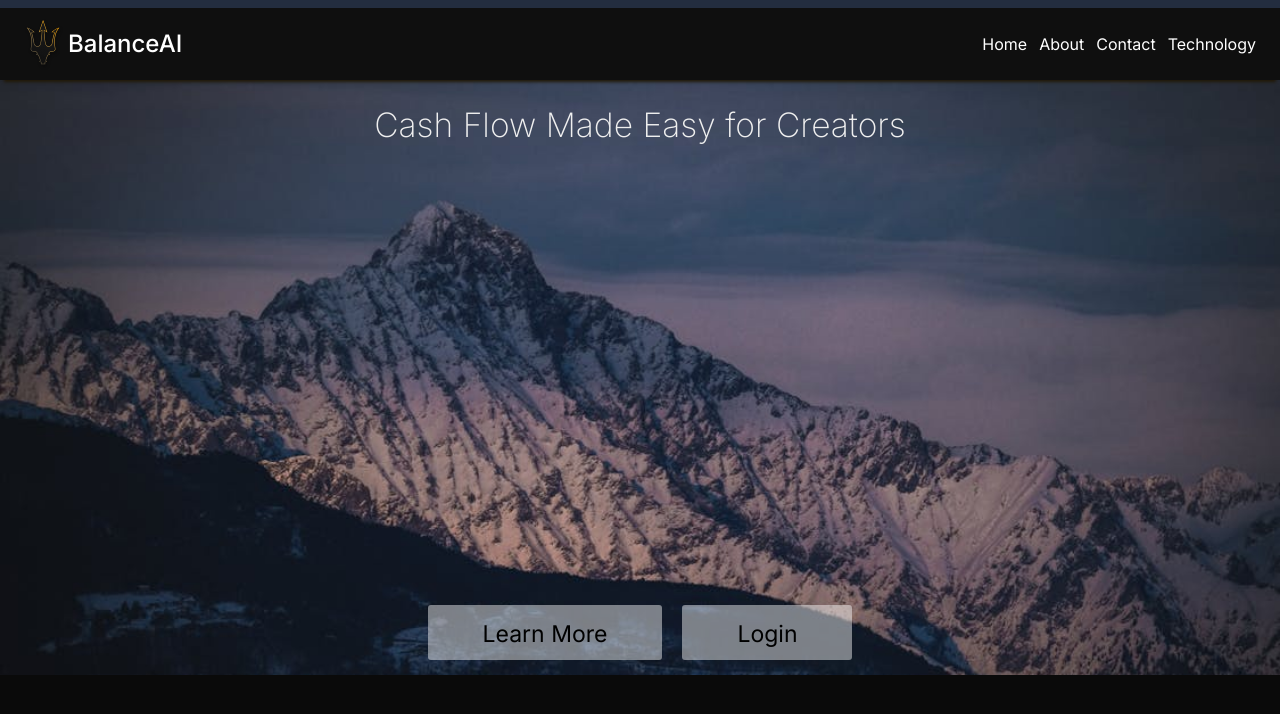
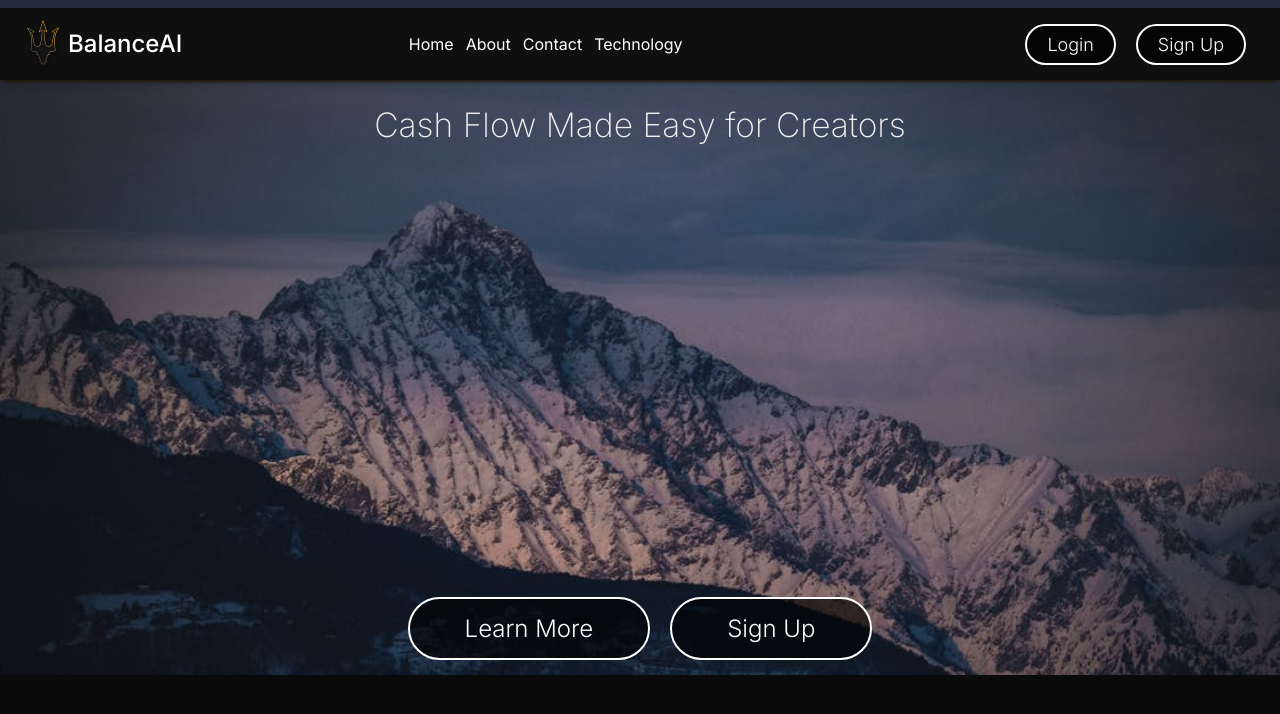
Before and after one commit to MahdiT54/BalAI-proto, a Next.js app in the folder balanceai-frontend/: page / in a window 1280 px wide. Shown: the top 714 px of the page. Built offline with nearby package versions, Linux system fonts and the light colour scheme.

Commit message:
nav buttons

```diff
--- a/balanceai-frontend/components/Hero.js
+++ b/balanceai-frontend/components/Hero.js
@@ -9,7 +9,7 @@ export default function Hero() {
         </h1>
         <div className={herostyles.hero__buttons}>
           <button className={herostyles["hero__buttons--learn"]}>Learn More</button>
-          <button className={herostyles["hero__buttons--login"]}>Login</button>
+          <button className={herostyles["hero__buttons--signup"]}>Sign Up</button>
         </div>
       </div>
     </div>
--- a/balanceai-frontend/components/Navbar.js
+++ b/balanceai-frontend/components/Navbar.js
@@ -5,7 +5,7 @@ import navstyles from "../styles/Navbar.module.css";
 export default function Navbar() {
   return (
     <nav className={navstyles.nav}>
-        <div className={navstyles.nav__login}></div>
+      <div className={navstyles.nav__login}></div>
       <div className={navstyles.nav__row}>
         <Link href="/">
           <figure className={navstyles.nav__logo}>
@@ -34,8 +34,11 @@ export default function Navbar() {
           <Link href="/technology">
             <li className={navstyles.nav__link}>Technology</li>
           </Link>
-
         </ul>
+          <div className={navstyles["nav__button--container"]}>
+            <button className={navstyles.nav__button}>Login</button>
+            <button className={navstyles.nav__button}>Sign Up</button>
+          </div>
       </div>
     </nav>
   );
--- a/balanceai-frontend/styles/Hero.module.css
+++ b/balanceai-frontend/styles/Hero.module.css
@@ -26,12 +26,21 @@
 }
 
 .hero__buttons--learn,
-.hero__buttons--login {
-  font-size: 23px;
-  padding: 15px 55px 12px 55px;
+.hero__buttons--signup {
   margin: 15px 10px;
-  background: rgba(255, 255, 255, 0.45);
-  border-radius: 3px;
+  padding: 15px 55px;
+  font-size: 24px;
+  font-weight: 300;
+  border: 2px solid white;
+  border-radius: 99px;
+  background: rgb(0, 0, 0, 0.65);
+  color: white;
+  transition: all 0.1s ease;
+}
+
+.hero__buttons--learn:hover,
+.hero__buttons--signup:hover {
+  background: rgb(7, 21, 0);
 }
 
 .hero__buttons--login {
--- a/balanceai-frontend/styles/Navbar.module.css
+++ b/balanceai-frontend/styles/Navbar.module.css
@@ -53,6 +53,26 @@
   color: #16a34a;
 }
 
+.nav__button {
+  margin: 15px 10px;
+  padding: 8px 20px;
+  font-size: 18px;
+  font-weight: 300;
+  border: 2px solid white;
+  border-radius: 99px;
+  background: rgb(0, 0, 0, 0.65);
+  color: white;
+  transition: all 0.1s ease;
+}
+
+.nav__button:hover {
+  background: rgb(7, 21, 0);
+  color: #16a34a;
+}
+
+.nav__button--container {
+}
+
 .nav__link--home {
   /*   Targeted home class for navbar / inquire if confused   */
   /* margin-right: 24px; */
--- a/balanceai-frontend/styles/globals.css
+++ b/balanceai-frontend/styles/globals.css
@@ -18,6 +18,7 @@ a {
 
 button {
   border: none;
+  cursor: pointer;
 }
 
 img {
```
